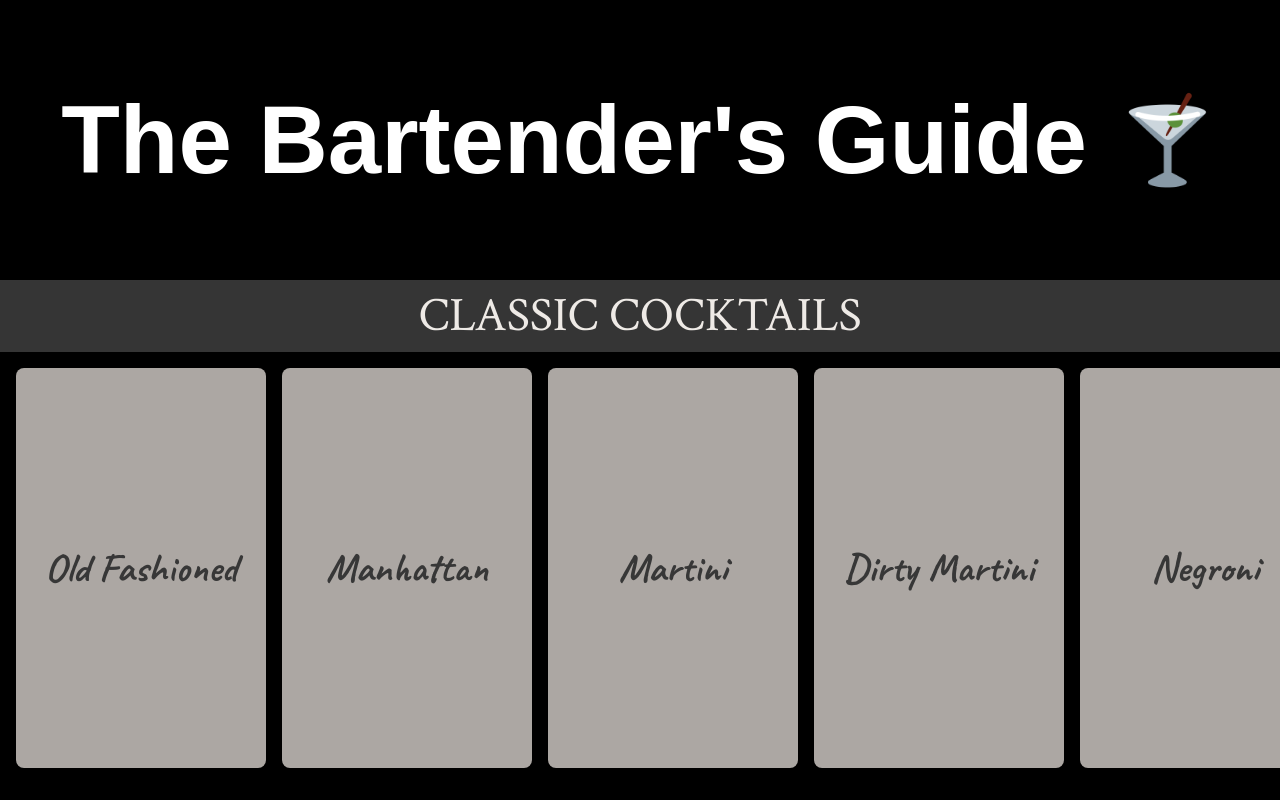
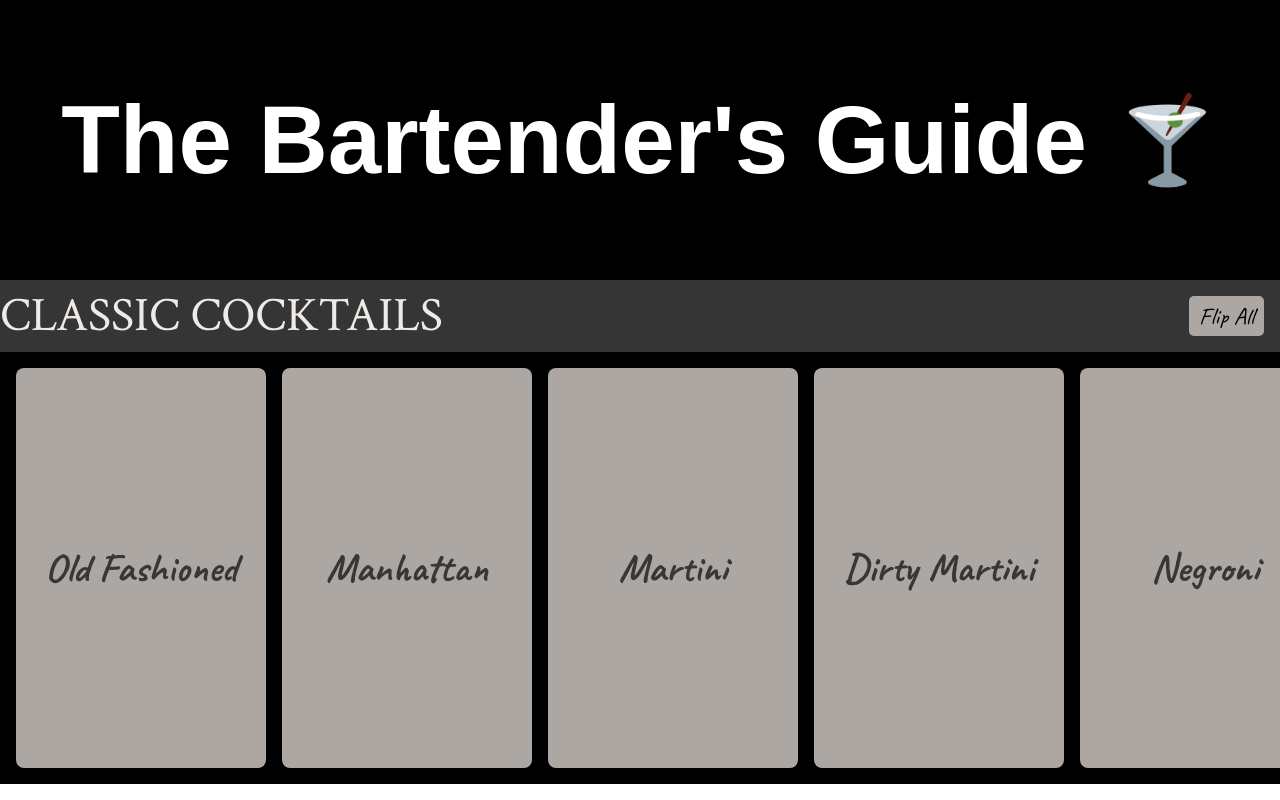
Before and after one commit to tristanhebrt/The-Bar, a React (Vite) app: page / in a window 1280 px wide. Shown: the top 800 px of the page. Built offline with nearby package versions, Linux system fonts and the light colour scheme; a web font is replaced by a local one.

Commit message:
Flip / Unflip All Button
Added a button to flip and unflip all cards

```diff
--- a/src/components/Quiz.jsx
+++ b/src/components/Quiz.jsx
@@ -3,7 +3,7 @@ import styled from 'styled-components';
 
 const QuizContainer = styled.div`
     text-align: center;
-    margin: 20px;
+    margin: 10vh;
 `;
 
 const QuestionText = styled.p`
--- a/src/components/RecipeCardDisplay.jsx
+++ b/src/components/RecipeCardDisplay.jsx
@@ -1,10 +1,21 @@
-import React, { useState } from "react";
+import React, { useState, useEffect } from "react";
 import styled from "styled-components";
 
 const RecipeCardDisplay = ({ mainTitle, recipes }) => {
+    const [allFlipped, setAllFlipped] = useState(false);
+
+    const handleFlipAll = () => {
+        setAllFlipped(!allFlipped);
+    };
+
     return (
         <Container>
-            <Title>{mainTitle}</Title>
+            <TitleContainer>
+                <Title>{mainTitle}</Title>
+                <FlipAllButton onClick={handleFlipAll}>
+                    {allFlipped ? "Unflip All" : "Flip All"}
+                </FlipAllButton>
+            </TitleContainer>
             <CardContainer>
                 {recipes.map((recipe, index) => (
                     <RecipeCard
@@ -17,6 +28,7 @@ const RecipeCardDisplay = ({ mainTitle, recipes }) => {
                             ...(recipe.ingredients?.garnishes || [])
                         ]}
                         steps={recipe.steps}
+                        allFlipped={allFlipped}
                     />
                 ))}
             </CardContainer>
@@ -24,20 +36,28 @@ const RecipeCardDisplay = ({ mainTitle, recipes }) => {
     );
 };
 
-const RecipeCard = ({ title, content, steps }) => {
+const RecipeCard = ({ title, content, steps, allFlipped }) => {
     const [flipped, setFlipped] = useState(false);
     const [showOverlay, setShowOverlay] = useState(false);
 
-    const handleCardClick = () => setFlipped(!flipped);
+    useEffect(() => {
+        setFlipped(allFlipped);
+    }, [allFlipped]);
+
+    const handleCardClick = () => {
+        setFlipped(!flipped);
+    };
+
     const handleMoreClick = (e) => {
         e.stopPropagation(); // Prevents flipping when clicking "More"
         setShowOverlay(true);
     };
+
     const handleCloseOverlay = () => setShowOverlay(false);
 
     return (
         <>
-            <Card onClick={handleCardClick} className={flipped ? "flipped" : ""}>
+            <Card className={flipped ? "flipped" : ""} onClick={handleCardClick}>
                 <CardInner className={flipped ? "flipped" : ""}>
                     <CardFront>
                         <h2>{title}</h2>
@@ -75,7 +95,13 @@ const Container = styled.div`
     text-align: center;
     background: var(--highlight1);
     height: auto;
-    padding-bottom: 5rem;
+`;
+
+const TitleContainer = styled.div`
+    display: flex;
+    justify-content: space-between;
+    align-items: center;
+    background: var(--highlight2);
 `;
 
 const Title = styled.h1`
@@ -84,7 +110,23 @@ const Title = styled.h1`
     font-size: 3rem;
     text-transform: uppercase;
     color: var(--secondary);
-    background: var(--highlight2);
+`;
+
+const FlipAllButton = styled.button`
+    margin-right: 1rem;
+    padding: 5px 10px;
+    font-size: 1.5rem;
+    font-family: var(--main-font);
+    border: none;
+    background: var(--highlight3);
+    color: var(--black);
+    border-radius: 5px;
+    cursor: pointer;
+    transition: background 0.3s ease;
+
+    &:hover {
+        background: var(--secondary);
+    }
 `;
 
 const CardContainer = styled.div`
```
